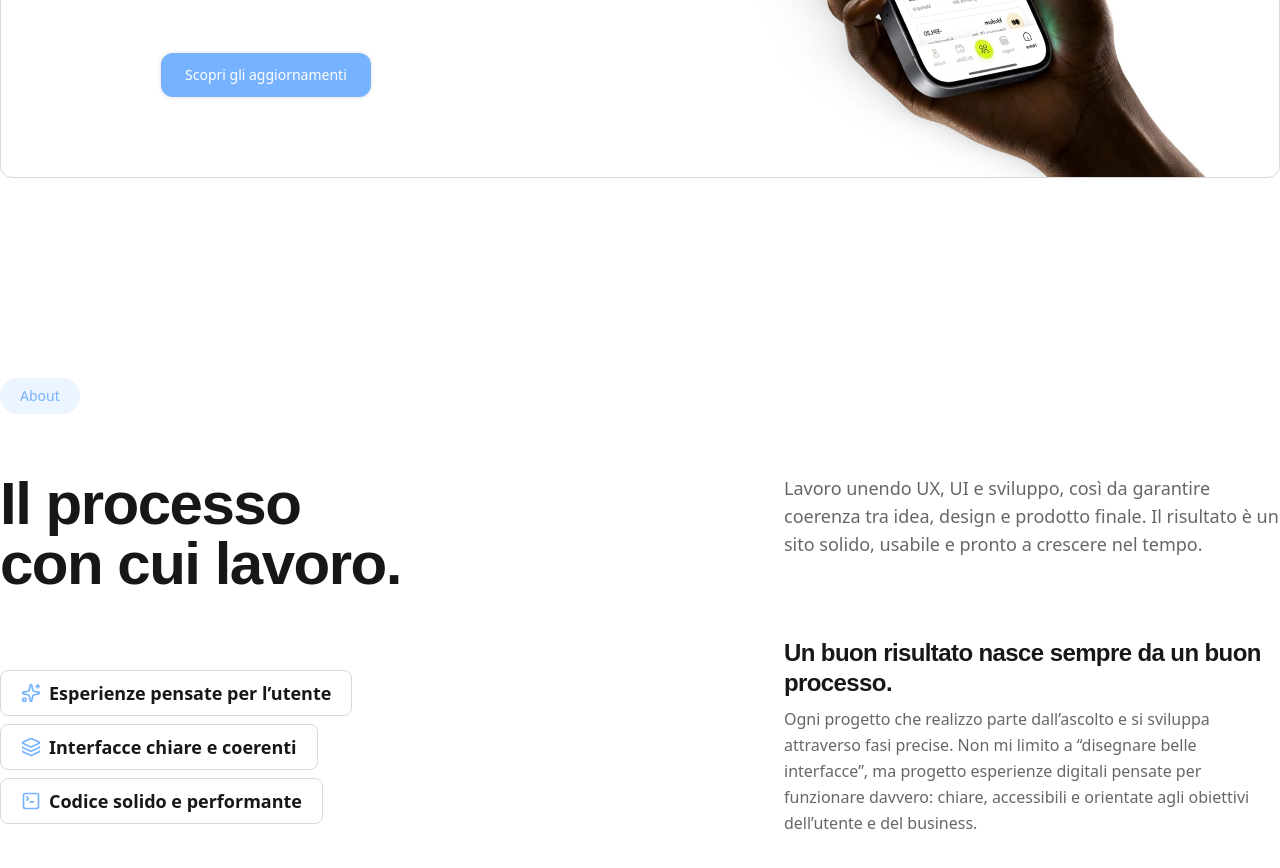
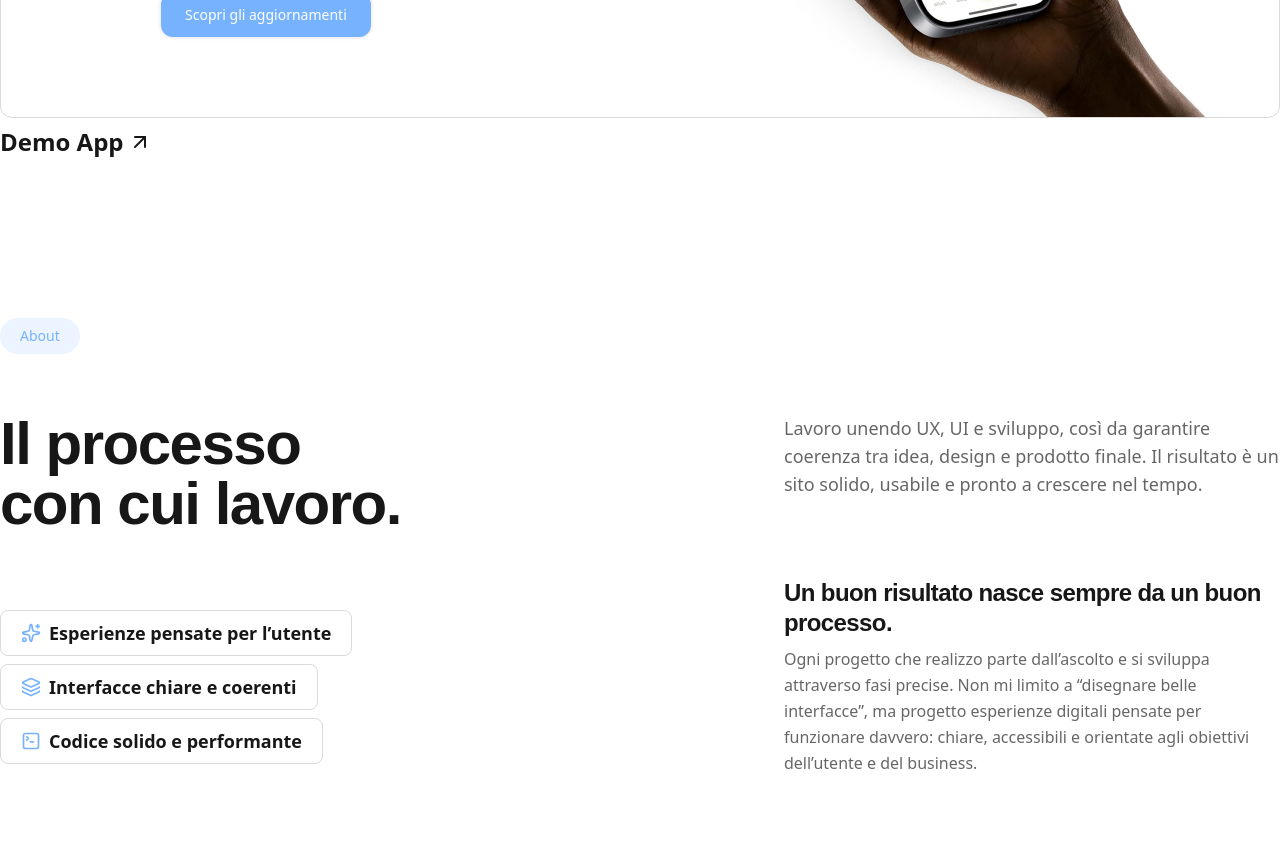
Before and after one commit to nicolocamassa/portfolio, a Next.js app: page / in a window 1280 px wide. Shown: the part 1920-2788 px from the top of the page. Built offline with nearby package versions, Linux system fonts and the light colour scheme; a web font is replaced by a local one.

Commit message:
feat: add project label text and tweak sizing

```diff
--- a/app/components/sections/MainContainer.tsx
+++ b/app/components/sections/MainContainer.tsx
@@ -2,7 +2,7 @@ import { Children } from "react";
 
 export default function MainContainer({ children, className = "" }: { children: React.ReactNode, className?: string}) {
     return (
-        <div className={`max-w-[1400px] mx-auto px-3 md:px-5 ${className}
+        <div className={`max-w-[1300px] mx-auto px-3 md:px-5 ${className}
                         [&_h2]:text-4xl  [&_h2]:md:text-6xl
                         [&_h2]:tracking-tight [&_h2]:text-balance
                         [&_h2]:max-w-full [&_h2]:md:max-w-2/3 [&_h2]:font-sans [&_h2]:font-semibold
--- a/app/components/ui/ProjectCard.tsx
+++ b/app/components/ui/ProjectCard.tsx
@@ -1,8 +1,11 @@
+import { ArrowUpRight } from "lucide-react";
 import Badge from "./Badge";
 import Button from "./Buttons";
 
+
 export default function ProjectCard() {
   return (
+    <>
     <div
       className="
         project-container
@@ -55,5 +58,11 @@ export default function ProjectCard() {
         />
       </div>
     </div>
+
+    <div className="flex mt-2 items-center gap-1">
+      <span className="text-2xl font-semibold">Demo App</span><ArrowUpRight />
+    </div>
+
+    </>
   );
 }
--- a/app/globals.css
+++ b/app/globals.css
@@ -65,17 +65,24 @@ section {
 }
 
 footer{
-  margin-top: 90px;
+  margin-top: 60px;
 }
 
 @media (min-width: 640px) {
   section {
-    padding-block: 80px;
+    padding-block: 90px;
+  }
+  footer{
+    margin-top: 70px;
   }
 }
 
 @media (min-width: 1024px) {
   section {
-    padding-block: 100px;
+    padding-block: 80px;
+  }
+
+  footer{
+    margin-top: 90px;
   }
 }
```
